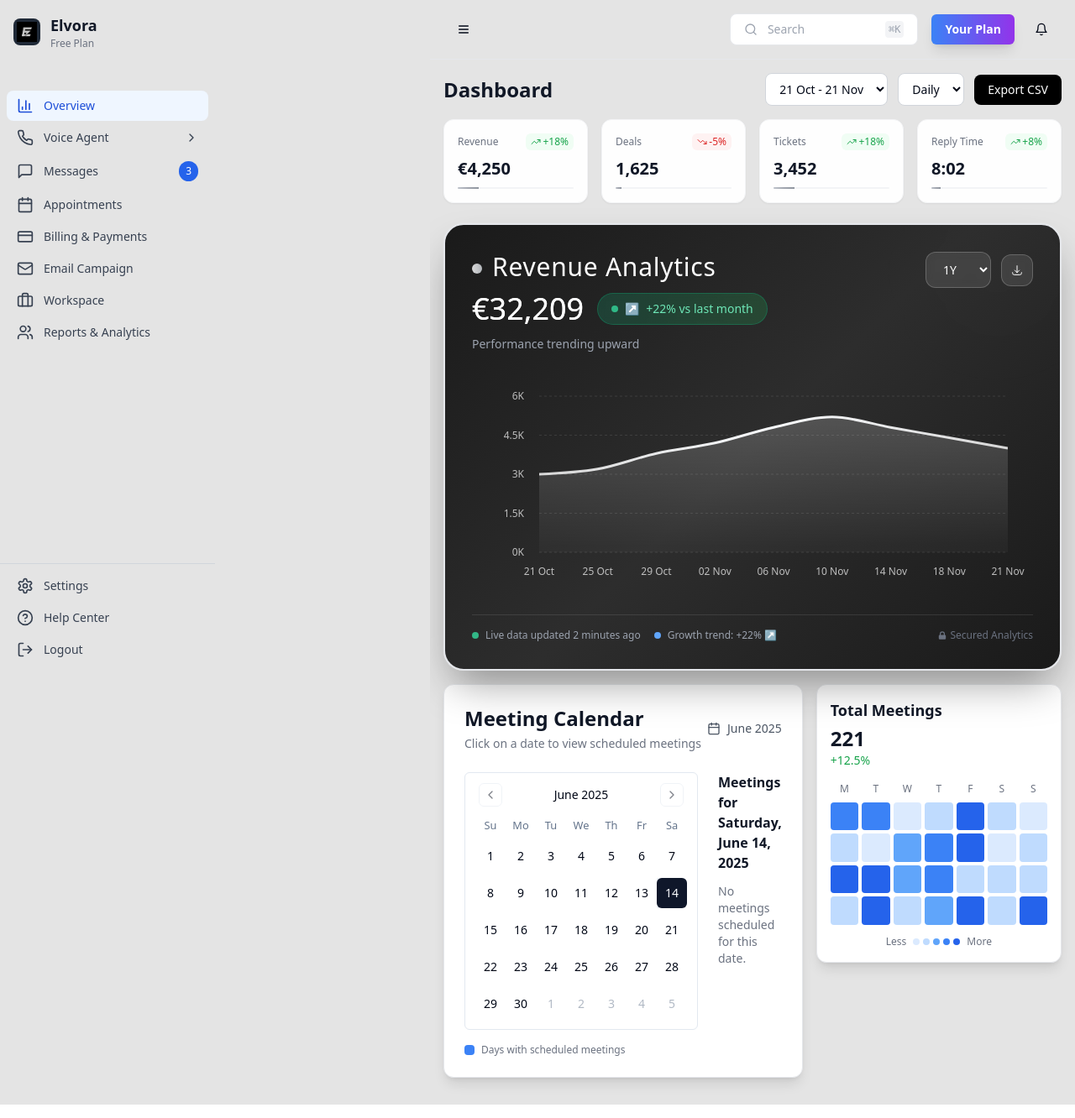
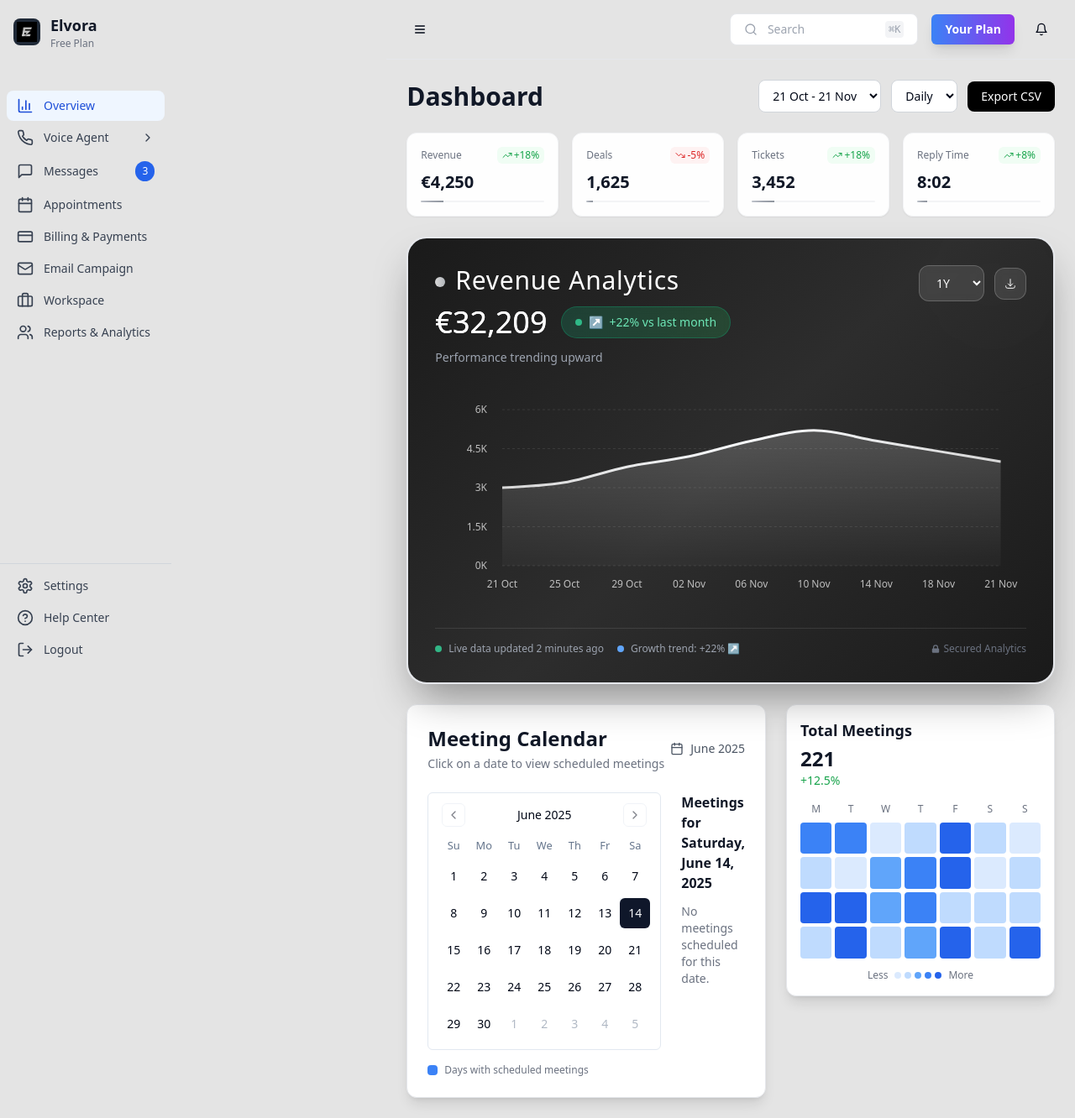
Before and after one commit to magnarch-dev/nimble-customer-board, a React (Vite) app: page / in a window 1280 px wide. Shown: the whole page at 84% size. Built offline with nearby package versions, Linux system fonts and the light colour scheme.

Commit message:
Fix: Adjust dashboard layout
Adjusted the dashboard layout to ensure it properly covers the screen.

```diff
--- a/src/pages/Index.tsx
+++ b/src/pages/Index.tsx
@@ -15,15 +15,15 @@ const Index = () => {
   };
 
   return (
-    <div className="min-h-screen flex" style={{ backgroundColor: '#e4e4e4' }}>
+    <div className="min-h-screen w-full flex" style={{ backgroundColor: '#e4e4e4' }}>
       <Sidebar isCollapsed={sidebarCollapsed} />
 
-      <div className={`flex-1 overflow-hidden transition-all duration-300 ${sidebarCollapsed ? 'ml-16' : 'ml-64'}`}>
+      <div className={`flex-1 min-h-screen transition-all duration-300 ${sidebarCollapsed ? 'ml-16' : 'ml-64'}`}>
         <Header onToggleSidebar={toggleSidebar} />
 
-        <main className="p-4 overflow-y-auto h-full">
-          <div className="flex justify-between items-center mb-4">
-            <h1 className="text-2xl font-bold text-gray-900">Dashboard</h1>
+        <main className="p-6 min-h-[calc(100vh-80px)]">
+          <div className="flex justify-between items-center mb-6">
+            <h1 className="text-3xl font-bold text-gray-900">Dashboard</h1>
             <div className="flex items-center space-x-3">
               <select className="text-sm border border-gray-300 rounded-lg px-3 py-2 bg-white">
                 <option>21 Oct - 21 Nov</option>
@@ -41,16 +41,16 @@ const Index = () => {
           <MetricsCards />
 
           {/* Total Revenue Chart - Full Width */}
-          <div className="mb-4">
+          <div className="mb-6">
             <SalesChart />
           </div>
 
           {/* Meeting Calendar with Total Meetings sidebar */}
-          <div className="mb-4 flex gap-4">
+          <div className="flex gap-6">
             <div className="flex-1">
               <MeetingCalendar />
             </div>
-            <div className="w-80">
+            <div className="w-80 flex-shrink-0">
               <CalendarHeatmap />
             </div>
           </div>
```
